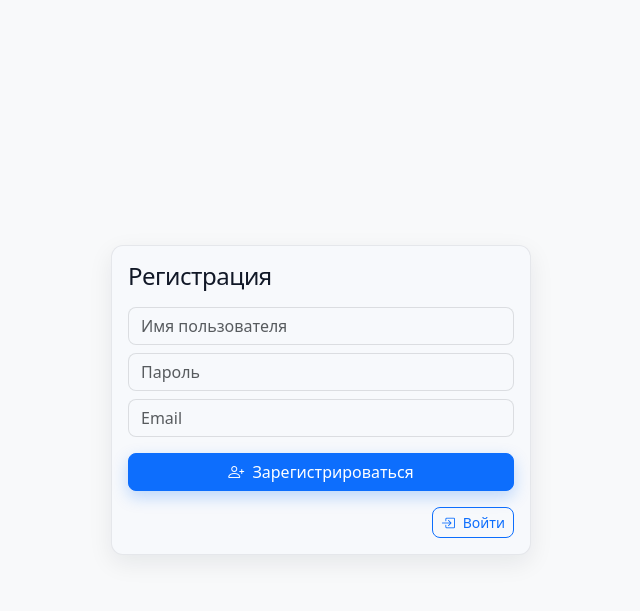
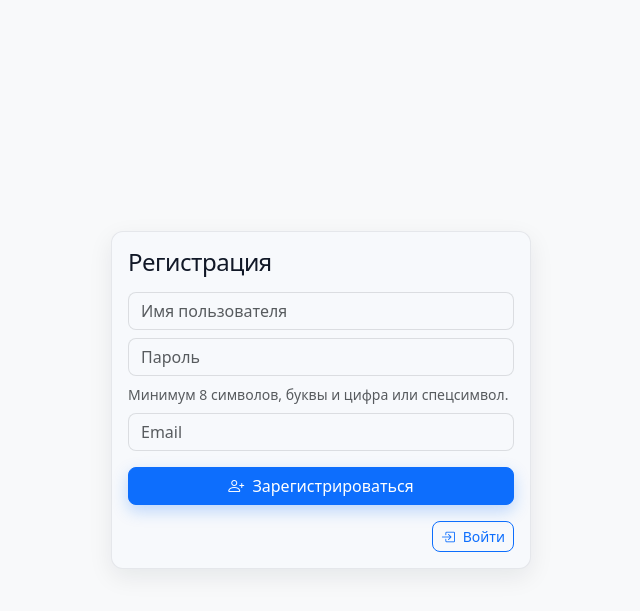
Before and after one commit to MaBadiDen/anastasialand, a Node server app: page /register in a window 1280 px wide. Shown: the top 611 px of the page, without its empty margins (319-959 px from the left). Run offline with Node 20, Linux system fonts and the light colour scheme; some libraries are stand-ins or nearby versions.

Commit message:
ux(password): show policy hints and surface warnings in auth pages

```diff
--- a/public/js/auth-page.js
+++ b/public/js/auth-page.js
@@ -9,11 +9,11 @@
   function showErrorFromQuery() {
     try {
       const params = new URLSearchParams(window.location.search);
-      const error = params.get('error');
-      if (!error) return;
+      const msg = params.get('error') || params.get('warning');
+      if (!msg) return;
       const el = document.getElementById('error-message');
       if (!el) return;
-      el.textContent = error;
+      el.textContent = msg;
       el.classList.remove('d-none');
     } catch {}
   }
--- a/public/register.html
+++ b/public/register.html
@@ -16,6 +16,7 @@
         <form id="registerForm" method="POST" action="/register" class="mb-2">
           <input type="text" name="username" class="form-control mb-2" placeholder="Имя пользователя" required />
           <input type="password" name="password" class="form-control mb-2" placeholder="Пароль" required />
+          <div class="form-text mb-2">Минимум 8 символов, буквы и цифра или спецсимвол.</div>
           <input type="email" name="email" class="form-control mb-3" placeholder="Email" required />
           <input type="hidden" name="_csrf" value="" />
           <button type="submit" class="btn btn-primary w-100 mb-2"><i class="bi bi-person-plus me-1"></i> Зарегистрироваться</button>
--- a/views/cabinet.ejs
+++ b/views/cabinet.ejs
@@ -31,6 +31,7 @@
       <div class="mb-2">
         <label for="newPassword" class="form-label">Новый пароль</label>
         <input type="password" class="form-control" id="newPassword" name="newPassword" required>
+  <div class="form-text">Минимум 8 символов, буквы и цифра или спецсимвол.</div>
       </div>
       <div class="mb-2">
         <label for="confirmPassword" class="form-label">Повторите новый пароль</label>
--- a/views/reset-password.ejs
+++ b/views/reset-password.ejs
@@ -21,11 +21,12 @@
               <input type="hidden" name="token" value="<%= token %>">
               <div>
                 <label class="form-label">Новый пароль</label>
-                <input class="form-control" type="password" name="password" required minlength="6">
+                <input class="form-control" type="password" name="password" required minlength="8">
+                <div class="form-text">Пароль от 8 символов, с буквами и цифрой или спецсимволом.</div>
               </div>
               <div>
                 <label class="form-label">Подтверждение пароля</label>
-                <input class="form-control" type="password" name="confirm" required minlength="6">
+                <input class="form-control" type="password" name="confirm" required minlength="8">
               </div>
               <div class="d-flex gap-2">
                 <button class="btn btn-primary" type="submit">Сохранить пароль</button>
```
